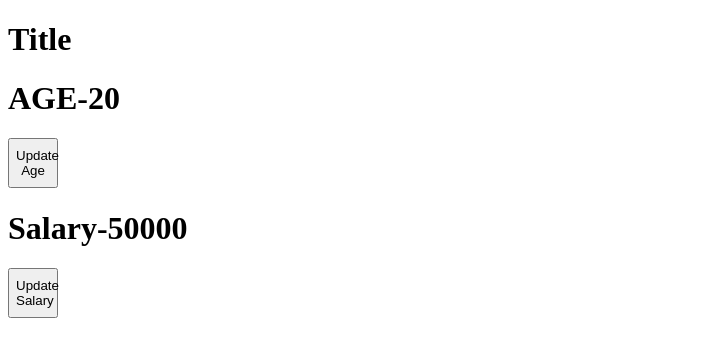
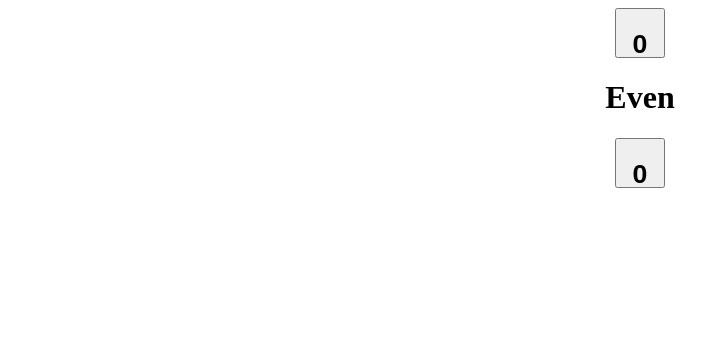
Before and after one commit to sagar56780/first-react-app, a React (Create React App) app: page / in a window 1280 px wide. Shown: the top 356 px of the page, without its empty margins (0-728 px from the left). Built offline with nearby package versions, Linux system fonts and the light colour scheme.

Commit message:
useMemo() Hook

```diff
--- a/src/App.jsx
+++ b/src/App.jsx
@@ -1039,7 +1039,7 @@ export default App;
 */
 
 //!============useCallback() Hook====
-
+/*
 import React, { useCallback, useState } from 'react'
 import Title from './Title';
 import CounterComponent from './CounterComponent';
@@ -1069,3 +1069,43 @@ let handleSalary=()=>{
 }
 
 export default App
+
+*/
+//!============useMemo() Hook =========
+
+
+import React from 'react'
+import { useState,useMemo } from 'react'
+
+const App = () => {
+    let [counter1,setCounter1]=useState(0)
+    let [counter2,setCounter2]=useState(0)
+
+    let handleCounter1=()=>{
+        setCounter1(counter1+1)
+    }
+
+    let handleCounter2=()=>{
+        setCounter2(counter2+1)
+    }
+
+    let isEven=useMemo(()=>{
+        console.log("is Even working");
+        let num=0;
+        for(let i=0;i<=800000000;i++){
+            num+=i;
+        }
+        return counter1 % 2 === 0;
+    },[counter1])
+  return (
+     <center>
+        <button onClick={handleCounter1}><h1>{counter1}</h1> </button>
+        <h1>{isEven?"Even":"odd"} </h1>
+        <button onClick={handleCounter2}><h1>{counter2}</h1></button>
+
+
+     </center>
+  )
+}
+
+export default App
```
